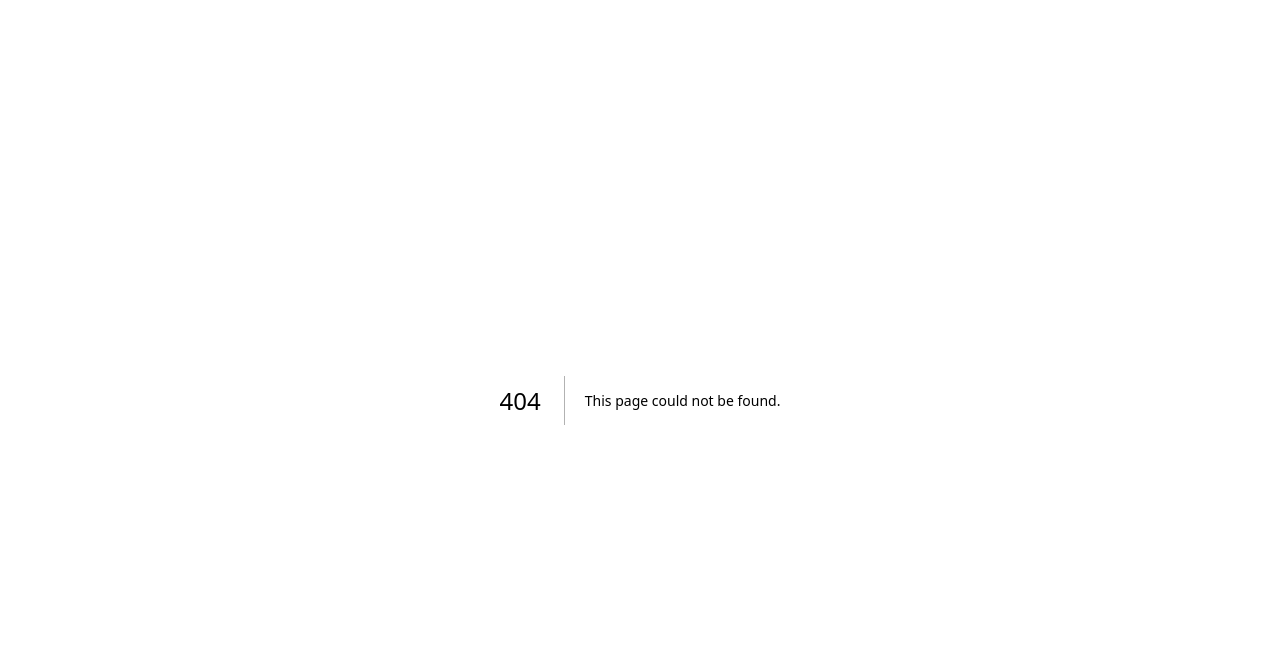
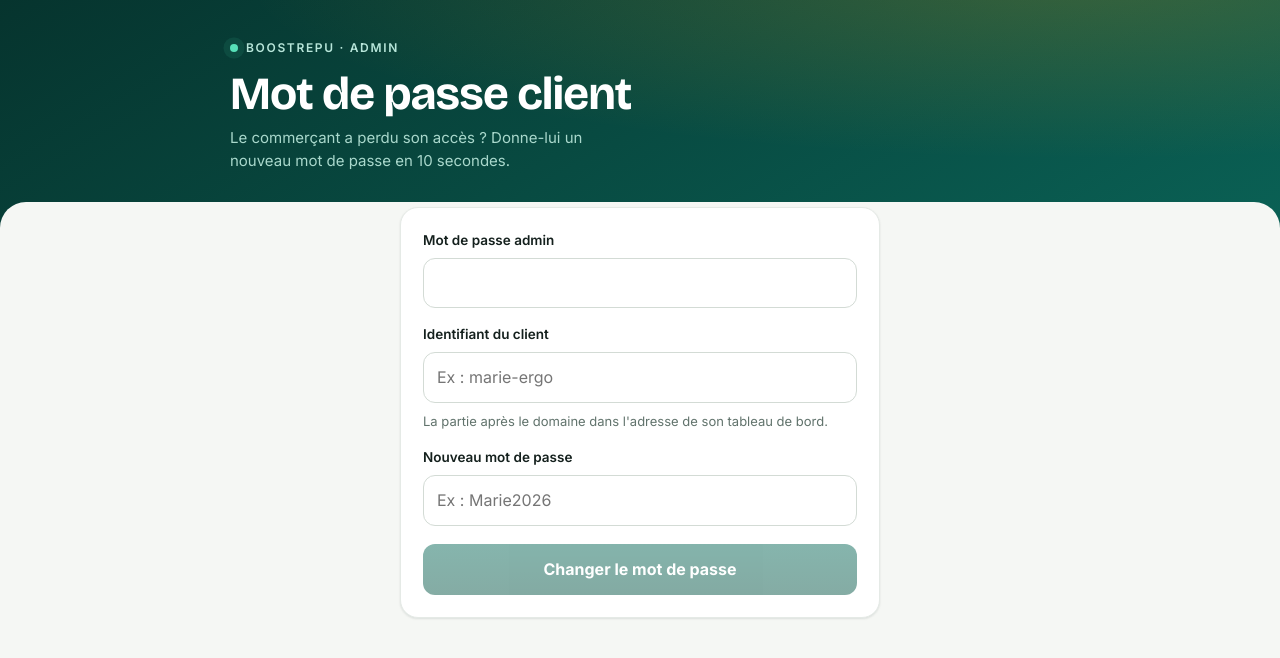
Before and after one commit to Malcolm1508/avisboost, a Next.js app: page /admin/password in a window 1280 px wide. Before the commit this address had no page. Shown: the top 658 px of the page. Built offline with nearby package versions, Linux system fonts and the light colour scheme.

Commit message:
Implement admin password reset functionality
This component allows admin users to reset client passwords by entering the admin password, client identifier, and new password. It handles loading states and displays success or error messages accordingly.

```diff
--- /dev/null
+++ b/app/admin/password/page.js
@@ -0,0 +1,72 @@
+"use client";
+import { useState } from "react";
+
+export default function AdminPassword() {
+  const [password, setPassword] = useState("");
+  const [client, setClient] = useState("");
+  const [newPassword, setNewPassword] = useState("");
+  const [done, setDone] = useState(null);
+  const [error, setError] = useState("");
+  const [loading, setLoading] = useState(false);
+
+  async function change() {
+    setLoading(true); setError(""); setDone(null);
+    try {
+      const res = await fetch("/api/admin/reset-password", {
+        method: "POST",
+        headers: { "Content-Type": "application/json" },
+        body: JSON.stringify({ password, client: client.trim(), newPassword }),
+      });
+      const j = await res.json();
+      if (!res.ok) throw new Error(j.detail ? `${j.error} (${j.detail})` : (j.error || "Erreur"));
+      setDone({ name: j.name, pw: newPassword });
+      setClient(""); setNewPassword("");
+    } catch (e) { setError(e.message); } finally { setLoading(false); }
+  }
+
+  return (
+    <>
+      <div className="hero"><div className="hero-inner">
+        <div className="eyebrow"><span className="dot"></span>BoostRepu · Admin</div>
+        <h1 className="hero-title">Mot de passe client</h1>
+        <p className="hero-sub">Le commerçant a perdu son accès ? Donne-lui un nouveau mot de passe en 10 secondes.</p>
+      </div></div>
+
+      <div className="container pull-up">
+        <div className="card reveal" style={{ maxWidth: 480, margin: "0 auto" }}>
+          <div className="field">
+            <label className="label">Mot de passe admin</label>
+            <input className="input" type="password" value={password} onChange={(e) => setPassword(e.target.value)} />
+          </div>
+
+          <div className="field">
+            <label className="label">Identifiant du client</label>
+            <input className="input" value={client} onChange={(e) => setClient(e.target.value)}
+              placeholder="Ex : marie-ergo" />
+            <p className="footnote">La partie après le domaine dans l'adresse de son tableau de bord.</p>
+          </div>
+
+          <div className="field">
+            <label className="label">Nouveau mot de passe</label>
+            <input className="input" value={newPassword} onChange={(e) => setNewPassword(e.target.value)}
+              placeholder="Ex : Marie2026" />
+          </div>
+
+          <button className="btn btn-primary btn-block" onClick={change}
+            disabled={loading || !password || !client.trim() || newPassword.length < 4}>
+            {loading ? "Modification…" : "Changer le mot de passe"}
+          </button>
+
+          {error && <p className="err">{error}</p>}
+          {done && (
+            <div className="focus-box" style={{ marginTop: 14 }}>
+              ✓ Nouveau mot de passe pour <b>{done.name}</b> :<br />
+              <span className="mono" style={{ display: "inline-block", marginTop: 8 }}>{done.pw}</span>
+              <p className="footnote" style={{ marginBottom: 0 }}>Note-le maintenant, il ne sera plus lisible ensuite.</p>
+            </div>
+          )}
+        </div>
+      </div>
+    </>
+  );
+}
```
